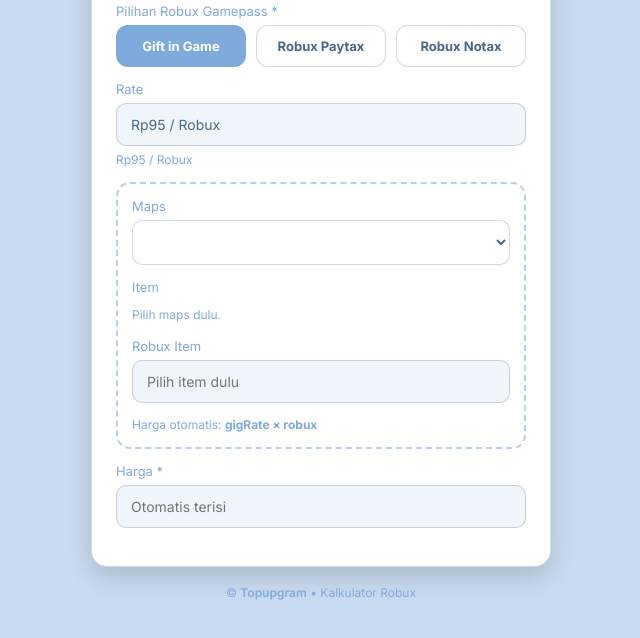
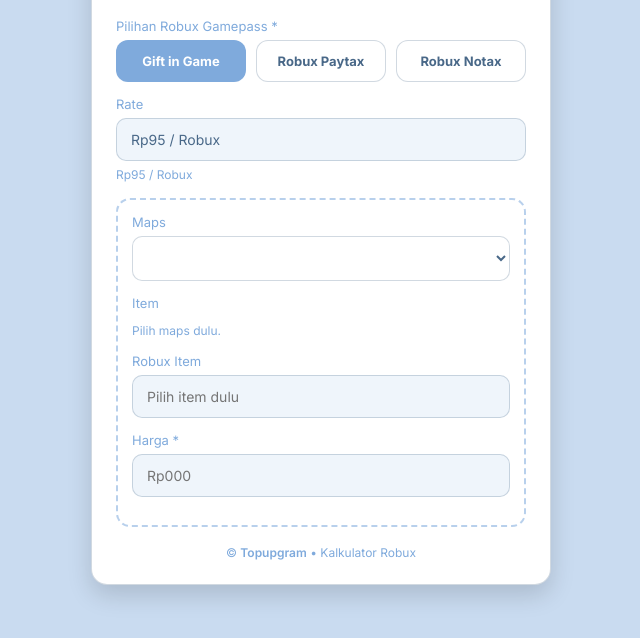
Before and after one commit to topupgram/kalkulator, a plain HTML site: page index.html in a window 1280 px wide. Both pictures are taken after a click on the button "Gift in Game". Shown: the part 144-782 px from the top of the page, without its empty margins (319-959 px from the left). Drawn offline with Linux system fonts and the light colour scheme; no server answers.

Commit message:
Modify harga input placeholder and remove hint
Updated placeholder text for the 'harga' input field and removed the automatic price hint.

```diff
--- a/index.html
+++ b/index.html
@@ -147,9 +147,6 @@
             <label for="gigRobuxReadonly">Robux Item</label>
             <input id="gigRobuxReadonly" type="text" readonly placeholder="Pilih item dulu" />
           </div>
-
-          <div class="hint">Harga otomatis: <b>gigRate × robux</b></div>
-        </div>
       </div>
 
       <!-- OUTPUT: DEFAULT cuma Harga. Extra output muncul setelah pilih tipe -->
@@ -167,7 +164,7 @@
 
       <div class="input-group">
         <label for="harga">Harga *</label>
-        <input id="harga" type="text" readonly placeholder="Otomatis terisi" />
+        <input id="harga" type="text" readonly placeholder="Rp000" />
         <div class="hint" id="hargaHint"></div>
       </div>
 
```
